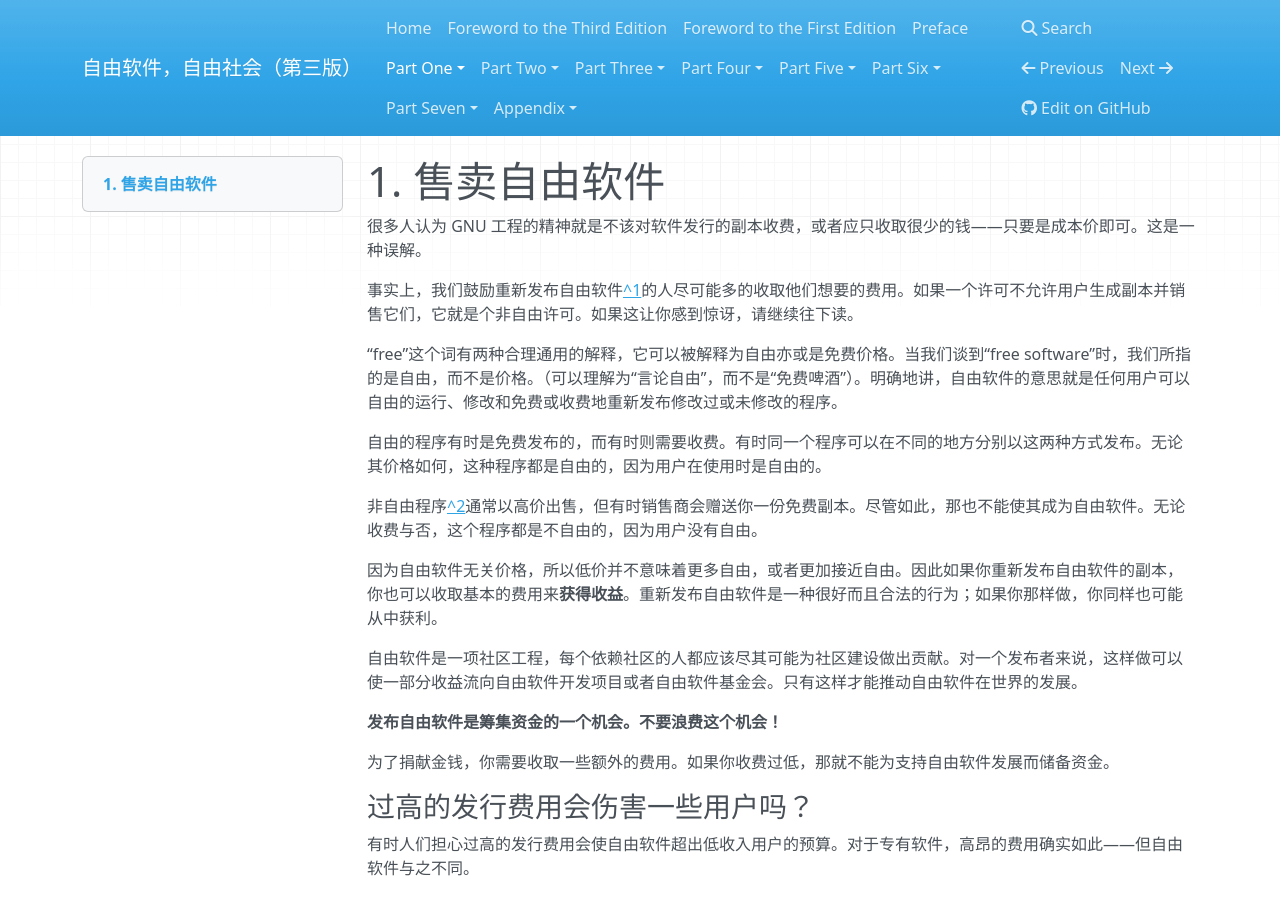
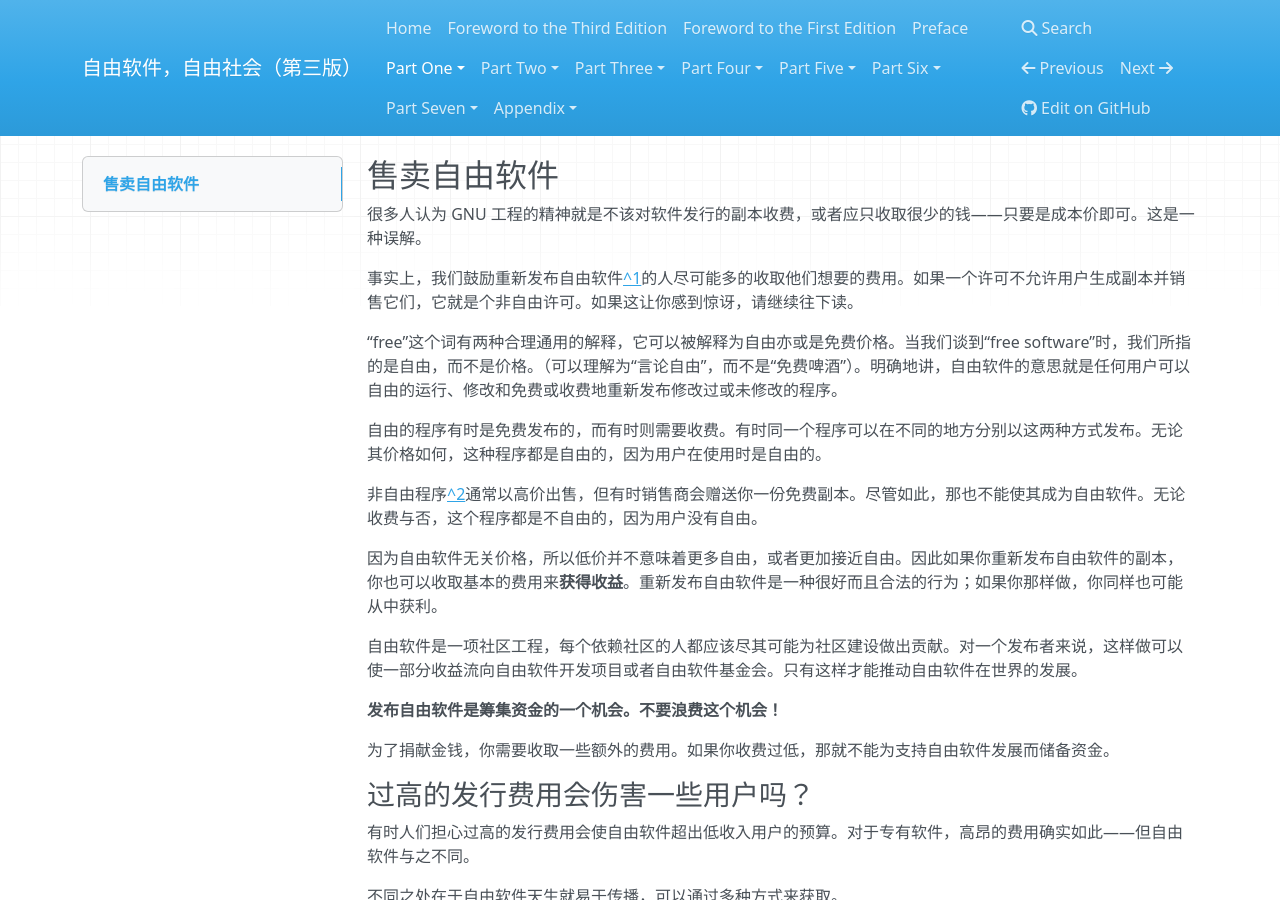
Before and after one commit to beijinglug/fsfs-zh, an MkDocs documentation site: the page built from docs/selling.md, in a window 1280 px wide and 900 px high. Built offline with MkDocs 1.6.1, drawn with Linux system fonts in a browser that asks for light colours; nearby versions of some CDN libraries; old or Windows-style settings are respelled for this version of MkDocs.

Commit message:
Update selling.md

```diff
--- a/docs/selling.md
+++ b/docs/selling.md
@@ -1,5 +1,4 @@
-1. 售卖自由软件
-==============
+## 售卖自由软件
 
 很多人认为 GNU 工程的精神就是不该对软件发行的副本收费，或者应只收取很少的钱——只要是成本价即可。这是一种误解。
 
@@ -55,27 +54,14 @@
 
 有时公司的活动超出了GNU GPL所许可的范围，他们辩解说“没有对 GNU 软件收费”或者其他类似的理由。无论怎么样，他们都没有因此得逞。自由软件是关于自由的，并且遵循 GPL 就是捍卫自由。当我们维护用户自由时，我们没有因为思考需要收取多少发布费用而心烦意乱。自由才是问题所在，是全部的问题，也是唯一的问题。
 
-
-### [(1)](#DOCF1)
-
 [^1]: 参见[《自由软件定义》](free-sw.html)一文
-
-### [(2)](#DOCF2)
 
 [^2]: 也称为“专有软件”，参见《软件的分类》一文
 
-### [(3)](#DOCF3)
-
 [^3]: 参见 Savannah 任务列表 <http://savannah.gnu.org/projects/tasklist>
-
-### [(4)](#DOCF4)
 
 [^4]: 参见 <http://gnu.org/doc/doc.html>
 
-### [(5)](#DOCF5)
-
 [^5]: 参考《售卖软件》一文了解为何“售卖软件”这个说法有歧义
 
-### [(6)](#DOCF6)
-
 [^6]: 参见《GNU GPL》一文的第六段
```
